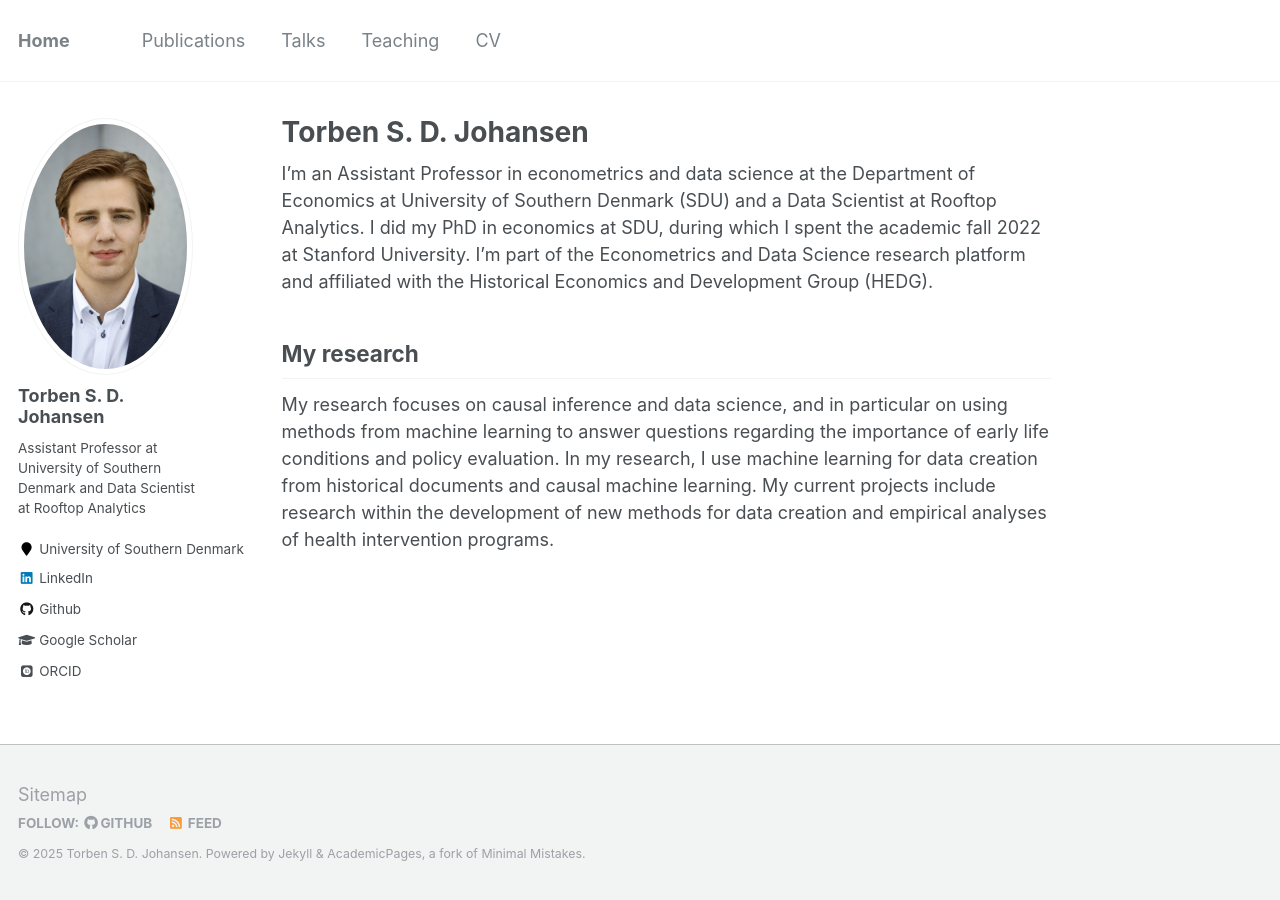
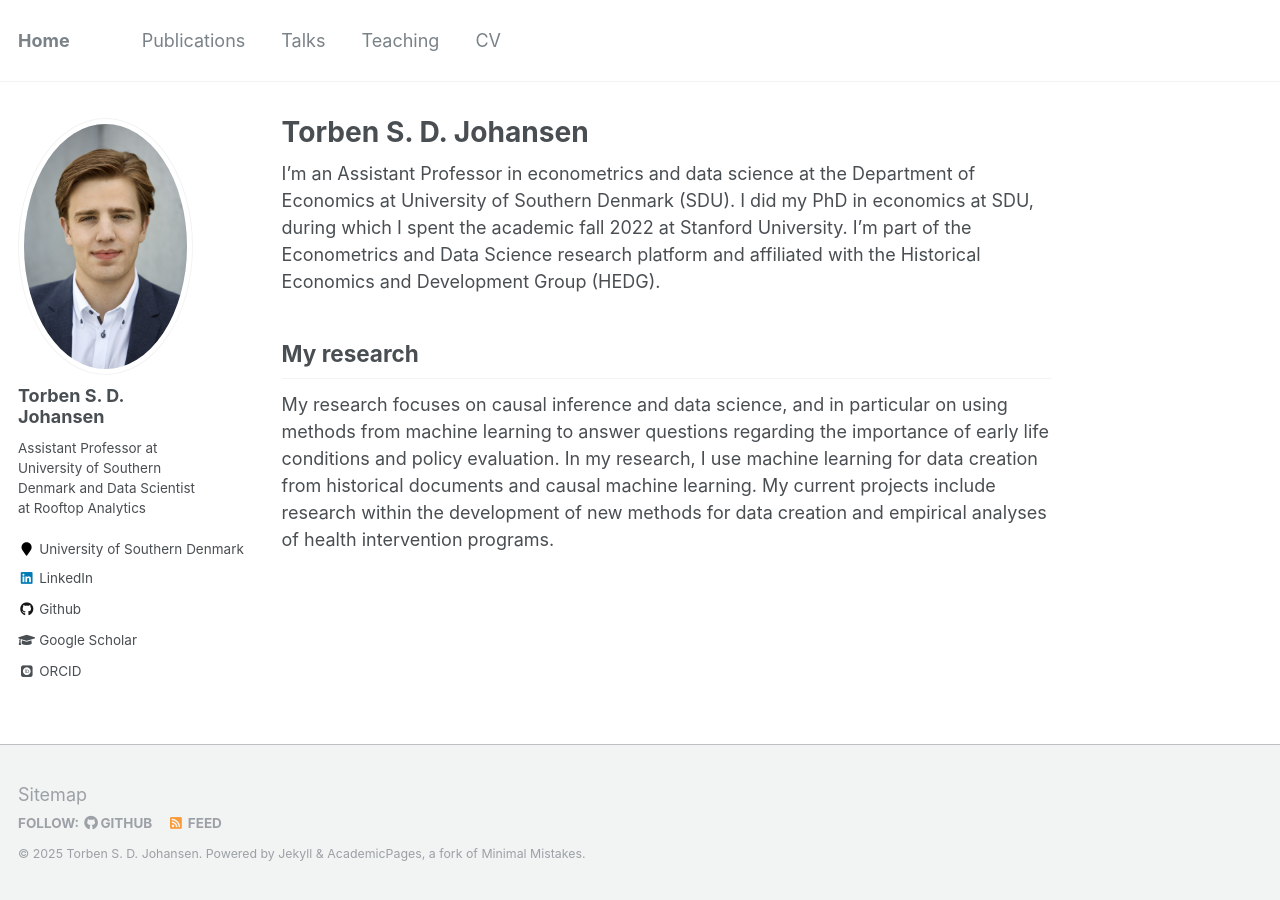
Before and after one commit to TorbenSDJohansen/TorbenSDJohansen.github.io, a Jekyll site: the page built from _pages/about.md, in a window 1280 px wide. Built offline with Jekyll 4.4.1, drawn with Linux system fonts in a browser that asks for light colours; some web fonts are replaced.

```diff
--- a/_pages/about.md
+++ b/_pages/about.md
@@ -8,7 +8,7 @@ redirect_from:
   - /about.html
 ---
 
-I'm an Assistant Professor in econometrics and data science at the Department of Economics at University of Southern Denmark (SDU) and a Data Scientist at Rooftop Analytics.
+I'm an Assistant Professor in econometrics and data science at the Department of Economics at University of Southern Denmark (SDU).
 I did my PhD in economics at SDU, during which I spent the academic fall 2022 at Stanford University.
 I'm part of the Econometrics and Data Science research platform and affiliated with the Historical Economics and Development Group (HEDG).
 
```
Also changed, not shown: _pages/cv.md (+1 -1 lines), _pages/supervision.md (added, +16 -0 lines).
